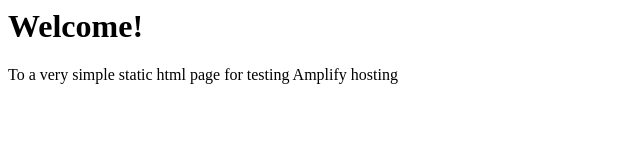
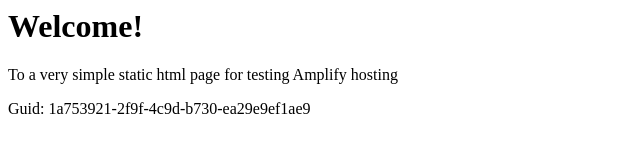
Before and after one commit to aws-aemilia-hkg/Github-PR-Commit-Integration-Test-DoNotTouch-GitHubAutoBuildPrPreviewCanaryTest-v1-prod-ap-east-1, a website: page src/index.html in a window 1280 px wide. Shown: the whole page, without its empty margins (0-640 px from the left). Drawn offline with Linux system fonts and the light colour scheme.

Commit message:
commit from integ tests

```diff
--- a/src/index.html
+++ b/src/index.html
@@ -1,3 +1,5 @@
+
+
 <html lang="en">
 
 <head>
@@ -10,6 +12,6 @@
 <body>
     <h1>Welcome!</h1>
     <p>To a very simple static html page for testing Amplify hosting</p>
-</body>
+    <p>Guid: 1a753921-2f9f-4c9d-b730-ea29e9ef1ae9</p></body>
 
 </html>
```
